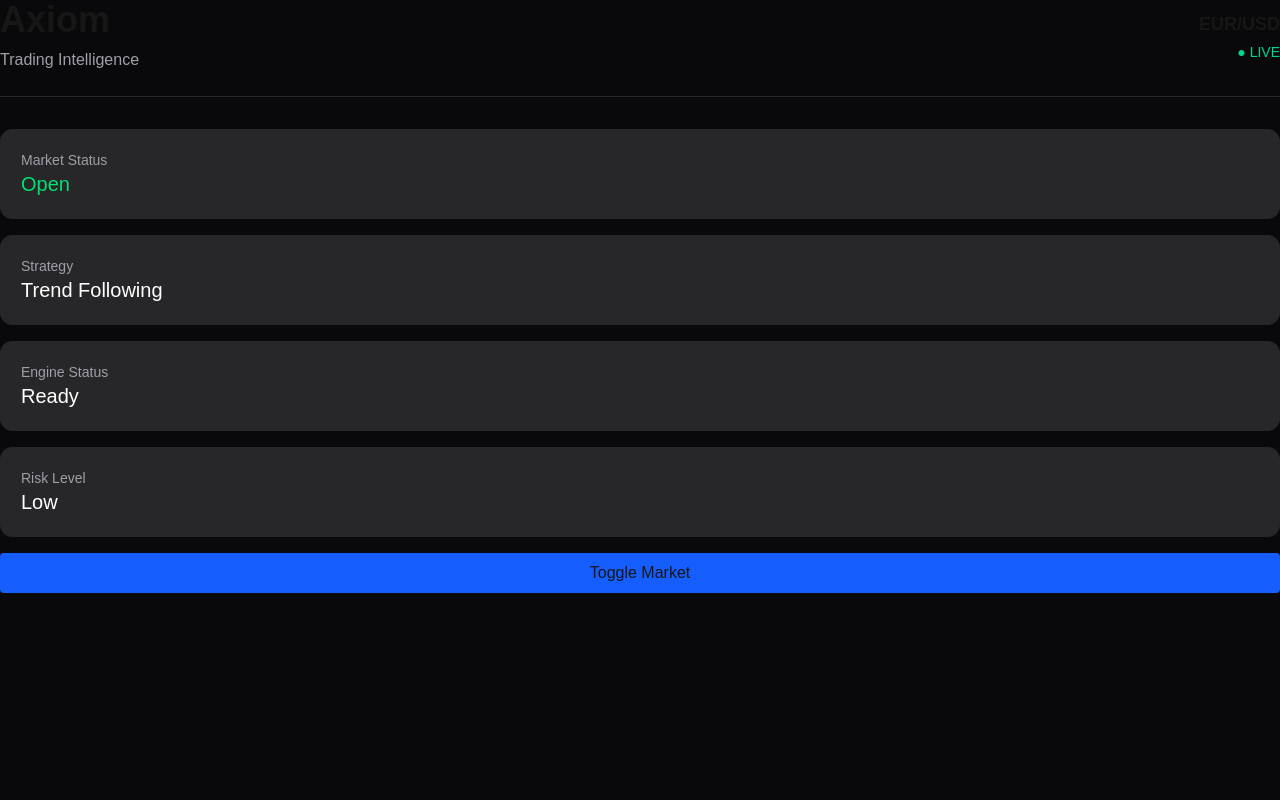
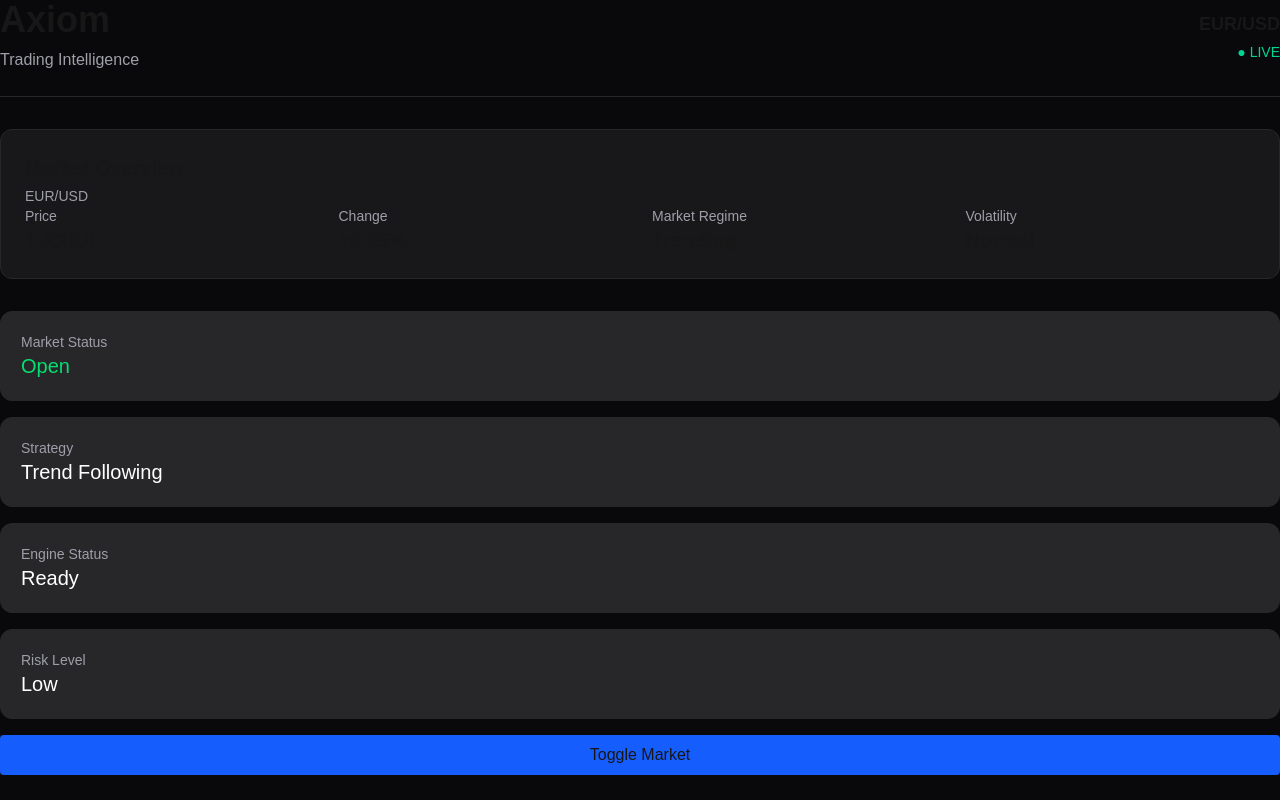
Before and after one commit to nickborti/athena, a Next.js app: page / in a window 1280 px wide. Built offline with nearby package versions, Linux system fonts and the light colour scheme.

Commit message:
feat: add data-driven market overview

```diff
--- a/src/app/page.tsx
+++ b/src/app/page.tsx
@@ -3,6 +3,7 @@ import StatusCard from "@/components/StatusCard";
 import MarketControls from "@/components/MarketControls";
 import { useState } from "react";
 import DashboardHeader from "@/components/DasboardHeader";
+import MarketOverview from "@/components/MarketOverview";
 
 export default function Home() {
   const [marketOpen, setMarketOpen] = useState(true);
@@ -25,6 +26,7 @@ export default function Home() {
     <main className="min-h-screen bg-zinc-950 text-white-p8">
       <section className="mx-auto-max-w-5xl">
         <DashboardHeader />
+        <MarketOverview />
 
         <div className="mt-8 grid gap-4 md-grid-cols-3">
           {cards.map(({ label, value, color }) => {
--- /dev/null
+++ b/src/components/MarketOverview.tsx
@@ -0,0 +1,45 @@
+type MarketMetric = {
+  label: string;
+  value: string;
+};
+
+export default function MarketOverview() {
+  const metrics: MarketMetric[] = [
+    { label: "Price", value: "1.XXXX" },
+    { label: "Change", value: "+0.25%" },
+    { label: "Market Regime", value: "Trending" },
+    { label: "Volatility", value: "Normal" },
+  ];
+  return (
+    <section className="mt-8 rounded-xl border border-zinc-800 bg-zinc-900 p-6">
+      <p className="text-xl font-semibold">Market Overview</p>
+      <p className="mt-1 text-sm text-zinc-400">EUR/USD</p>
+      <div className="grid grid-cols-1 gap-6 md:grid-cols-4">
+        {metrics.map((metric: MarketMetric) => {
+          return (
+            <div key={metric.label}>
+              <p className="text-sm text-zinc-400">{metric.label}</p>
+              <p className="text-xl font-semibold">{metric.value}</p>
+            </div>
+          );
+        })}
+        {/* <div>
+          <p className="text-sm text-zinc-400">Price</p>
+          <p className="text-2xl font-semibold">1.XXXX</p>
+        </div>
+        <div>
+          <p className="text-sm text-zinc-400">Change</p>
+          <p className="text-xl font-semibold">+0.25%</p>
+        </div>
+        <div>
+          <p className="text-sm text-zinc-400">Market Regime</p>
+          <p className="text-xl font-semibold">Trending</p>
+        </div>
+        <div>
+          <p className="text-sm text-zinc-400">Volatility</p>
+          <p className="text-xl font-semibold">Normal</p>
+        </div> */}
+      </div>
+    </section>
+  );
+}
```
